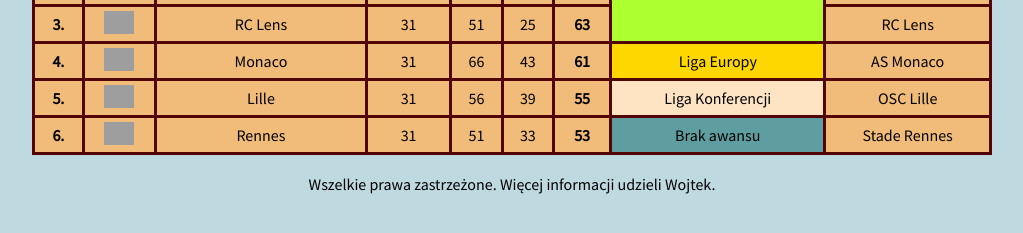
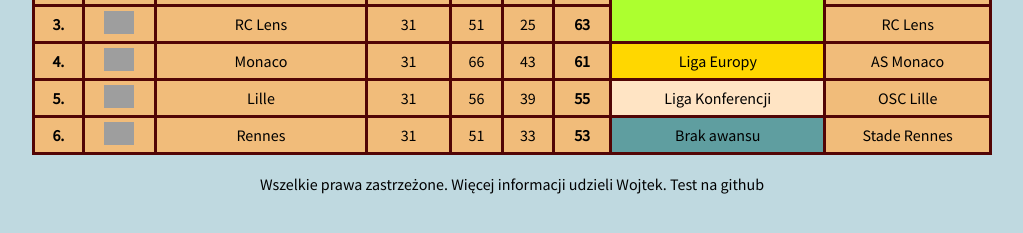
Before and after one commit to Goszczu33/homepage, a plain HTML site: page index.html in a window 1280 px wide. Shown: the part 2374-2607 px from the top of the page, without its empty margins (128-1151 px from the left). Drawn offline with nearby package versions, Linux system fonts and the light colour scheme; grey boxes are pictures that could not be loaded; a web font is replaced by a local one.

Commit message:
test footer add

```diff
--- a/index.html
+++ b/index.html
@@ -221,7 +221,7 @@
         </article>
 
     </main>
-    <footer class="footer"> Wszelkie prawa zastrzeżone. Więcej informacji udzieli Wojtek. <br>
+    <footer class="footer"> Wszelkie prawa zastrzeżone. Więcej informacji udzieli Wojtek. Test na github<br>
     </footer>
 
 
```
